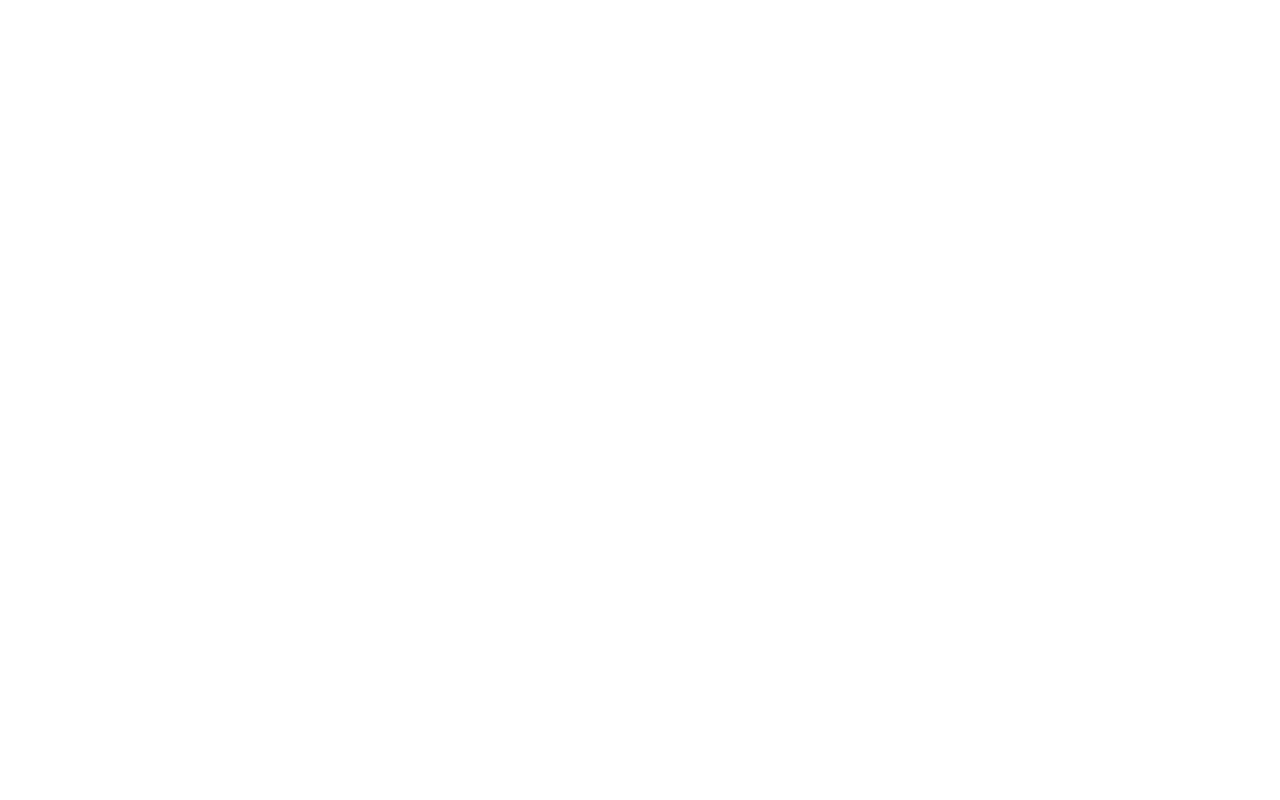
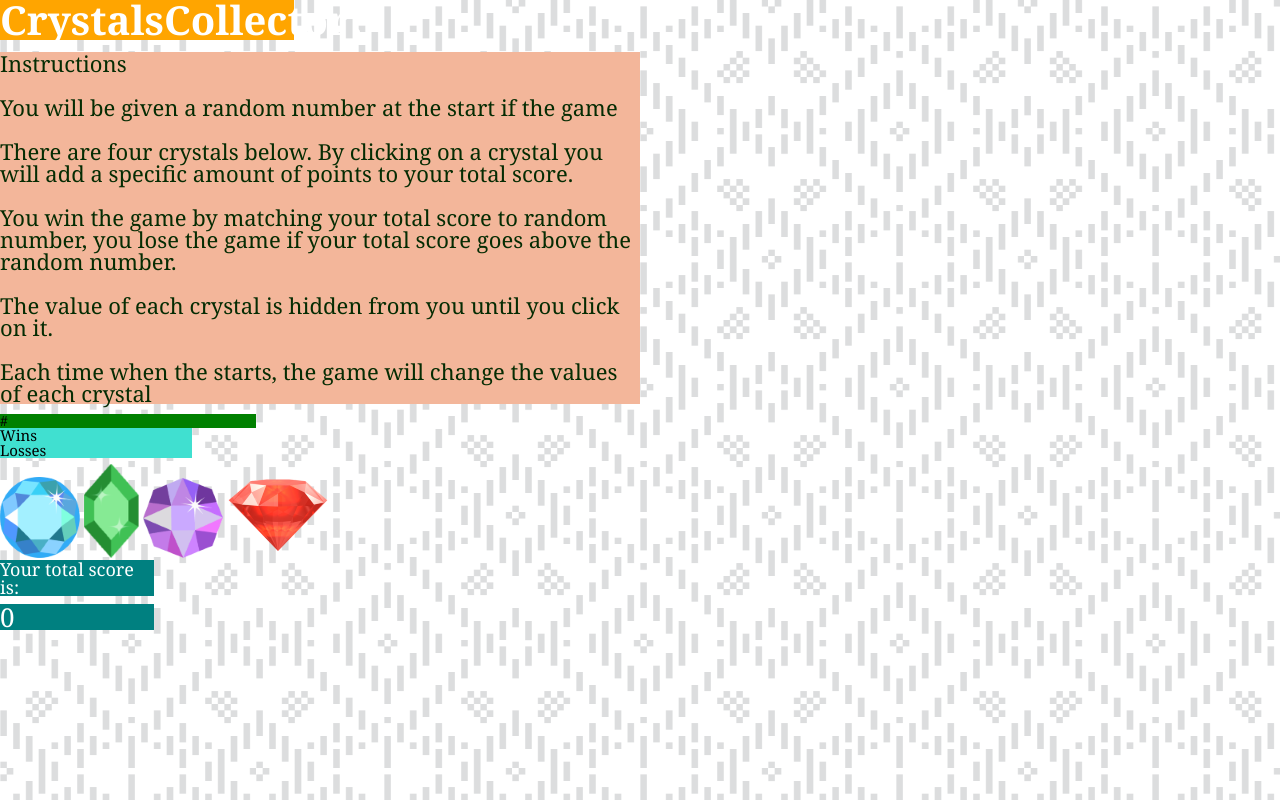
Before and after one commit to Brookeee/unit-4-game, a plain HTML site: page index.html in a window 1280 px wide. Drawn offline with Linux system fonts and the light colour scheme.

Commit message:
code/css

```diff
--- a/assets/css/style.css
+++ b/assets/css/style.css
@@ -0,0 +1,50 @@
+body {
+    font-family: Georgia, 'Times New Roman', Times, serif;
+}
+
+.wallpaper {
+    background-image: url("../images/folk-pattern.png");
+    background-size: 20%;
+}
+
+#instruction {
+    color: rgb(5, 44, 3);
+    font-size: 22px;
+    background-color: rgb(243, 182, 154);
+    width: 50%;
+    margin-bottom: 10px;
+}
+#random-number {
+background-color: green;
+font-size: 14px;
+color: black;
+width: 20%;
+}
+#scoreboard { /*wins/losses board */
+    font-size: 15px;
+    background-color: turquoise;
+    color: black;
+    width: 15%;
+    float: inherit;
+}
+h1 { /*CrystalsCollector */
+    color: white;
+    font-size: 40px;
+    font-weight: bold;
+    background-color: orange;
+    width: 23%;
+    margin-bottom: 12px;
+}
+#word-box {
+    background-color: teal;
+    color: white;
+    font-size: 18px;
+    width: 12%;
+    margin-bottom: 8px;
+}
+#total-score {
+    background-color: teal;
+    color: white;
+    font-size: 26px;
+    width: 12%;
+}
--- a/index.html
+++ b/index.html
@@ -7,8 +7,73 @@
     <link rel="stylesheet" type="text/css" href="assets/css/reset.css">
     <link rel="stylesheet" type="text/css" href="assets/css/style.css">
 </head>
-<body>
+<body class="wallpaper"> <!-- Wallpaper image -->
 
+    <div id = "container"> <!-- Crystals Collector box -->
+        <div id = "row">
+            <div id = "col-md-6">
+                <h1>CrystalsCollector!</h1>
+            </div>
+        </div>
+         <!-- Instructions box-->
+        <div id = "row">
+            <div id = "instruction">
+                <h2>Instructions</h2>
+                <br>
+                <p> You will be given a random number at the start if the game</p>
+                <br>
+                <p>There are four crystals below. By clicking on a crystal you
+                    will add a specific amount of points to your total score.
+                </p>
+                <br>
+                <p>You win the game by matching your total score to random number, you lose the game if
+                    your total score goes above the random number.
+                </p>
+                <br>
+                <p>The value of each crystal is hidden from you until you click on it.</p>
+                <br>
+                <p>Each time when the starts, the game will change the values of each crystal</p>
+            </div>
+        </div>
+         <!-- Random # box -->
+            <div id = "row">
+                <div id = "random-number"> # </div>
+                <div id = "col-lg-1"></div>
+                    <div id = "scoreboard">
+                        <h2>Wins</h2>
+                        <h2>Losses</h2>
+                    </div>
+                    <!-- <h2>Wins</h2> -->
+                    <!-- <h2>Losses</h2> -->
+                <!-- <div id = "scoreboard"> Wins/Losses board -->
+                    <!-- <h2>Wins</h2> -->
+                    <!-- <h2>Losses</h2> -->
+                <!-- </div> -->
+            </div>
+            <!-- crystal images--> <!-- images should be clickable -->
+            <div id = "row">
+                <div id = "crystals">
+                    <img src="assets/images/blue crystal1.png">
+                    <img src="assets/images/green crystal1.png">
+                    <img src="assets/images/purple crystal1.png">
+                    <img src="assets/images/red crystal1.png">
+                </div>
+            </div>
+         <!-- Total score word box -->
+            <div id = "row">
+                <div id="word-box">
+                    <p> Your total score is: </p>
+                </div>
+            </div>
+        <!-- Total score display -->
+            <div id = "row">
+                <div id="total-score">
+                    <p>0</p>
+                </div>
+            </div>
+
+
+    </div>
 
 
 
```
Also changed, not shown: assets/images/blue crystal.png (deleted), assets/images/blue crystal1.png (added), assets/images/folk-pattern.png (added), assets/images/green crystal.png (deleted), assets/images/green crystal1.png (added), assets/images/purple crystal.png (deleted), assets/images/purple crystal1.png (added), assets/images/red crystal.png (deleted), assets/images/red crystal1.png (added).
